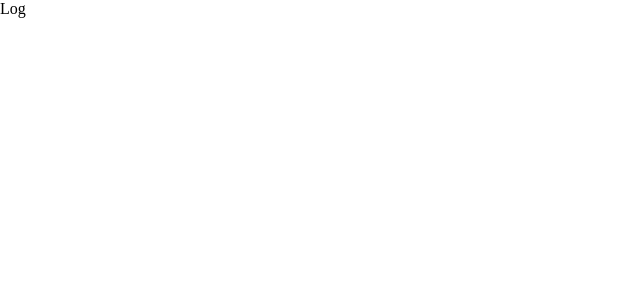
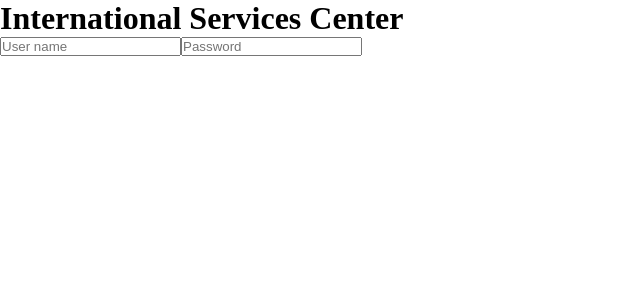
Before and after one commit to SuleymanAmangeldiyev/international_services_center, a React (Vite) app in the folder project 1/: page / in a window 1280 px wide. Shown: the top 300 px of the page, without its empty margins (0-640 px from the left). Built offline with nearby package versions, Linux system fonts and the light colour scheme.

Commit message:
seconds test

```diff
--- a/project 1/src/pages/log/Log.jsx
+++ b/project 1/src/pages/log/Log.jsx
@@ -1,7 +1,19 @@
 import React from 'react'
 
 export default function Log() {
+  const log_header = <h1>International Services Center</h1>;
   return (
-    <div>Log</div>
-  )
+    <>
+      <div className="login">
+        {log_header}
+        <section>
+          <form>
+            <input type="text" placeholder="User name" />
+            <input type="password" placeholder="Password" />
+          </form>
+        </section>
+      </div>
+      {/* <div className="signup">{log_header}</div> */}
+    </>
+  );
 }
```
